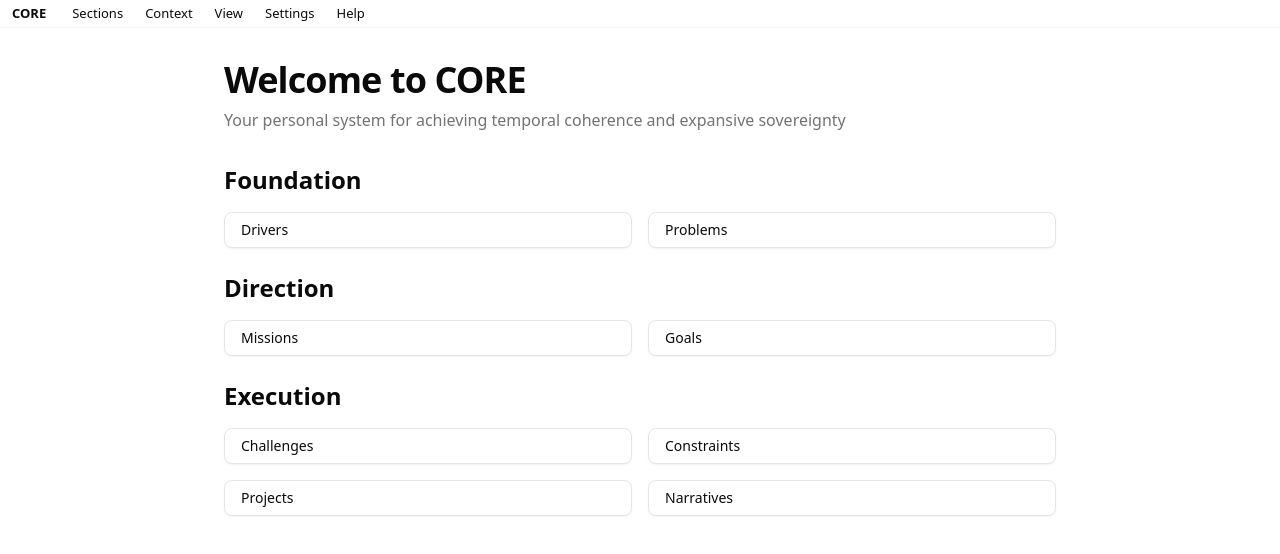
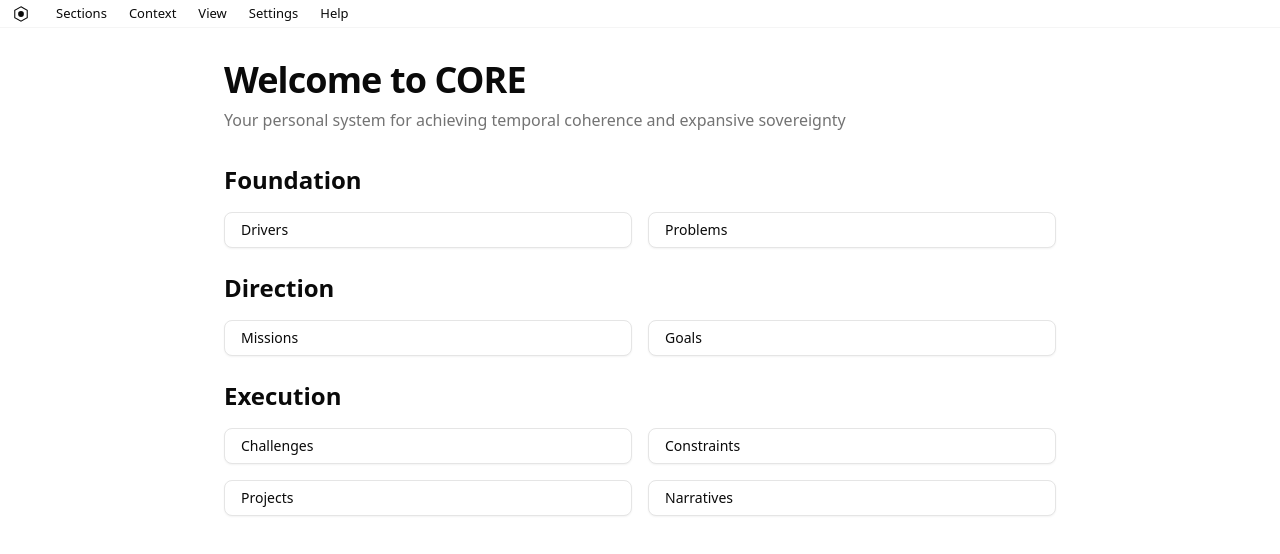
Before and after one commit to trolster/core-local, a React (Vite) app: page / in a window 1280 px wide. Shown: the top 554 px of the page. Built offline with nearby package versions, Linux system fonts and the light colour scheme.

Commit message:
feat(nav): ✨ replace CORE text with logo in navigation
Add CoreLogo component using currentColor for automatic theme adaptation.
Replace text link with logo icon in the top navigation bar.

```diff
--- /dev/null
+++ b/src/components/core-logo.tsx
@@ -0,0 +1,26 @@
+type CoreLogoProps = {
+	size?: number;
+	className?: string;
+};
+
+export function CoreLogo({ size = 16, className = "" }: CoreLogoProps) {
+	return (
+		<svg
+			width={size}
+			height={size}
+			viewBox="0 0 200 200"
+			xmlns="http://www.w3.org/2000/svg"
+			className={className}
+		>
+			<circle cx="100" cy="100" r="32" fill="currentColor" />
+			<polygon
+				points="100,20 169.28,60 169.28,140 100,180 30.72,140 30.72,60"
+				fill="none"
+				stroke="currentColor"
+				strokeWidth="12"
+				strokeLinejoin="miter"
+				strokeMiterlimit="10"
+			/>
+		</svg>
+	);
+}
--- a/src/components/navigation.tsx
+++ b/src/components/navigation.tsx
@@ -1,5 +1,6 @@
 import { Link } from "@tanstack/react-router";
 import { Moon, Sun } from "lucide-react";
+import { CoreLogo } from "@/components/core-logo";
 import { useCallback, useState } from "react";
 import {
 	DropdownMenu,
@@ -69,12 +70,12 @@ export function Navigation() {
 	return (
 		<nav className="h-7 flex items-center bg-background/80 backdrop-blur-xl border-b border-border/40 select-none">
 			<div className="flex items-center px-3 w-full">
-				{/* App name - bold like macOS */}
+				{/* App logo */}
 				<Link
 					to="/"
-					className="text-[13px] font-semibold mr-4 hover:opacity-70 transition-opacity"
+					className="mr-4 hover:opacity-70 transition-opacity"
 				>
-					CORE
+					<CoreLogo size={18} />
 				</Link>
 
 				{/* Menu items */}
```
Also changed, not shown: public/core-logo-dark.svg (added).
